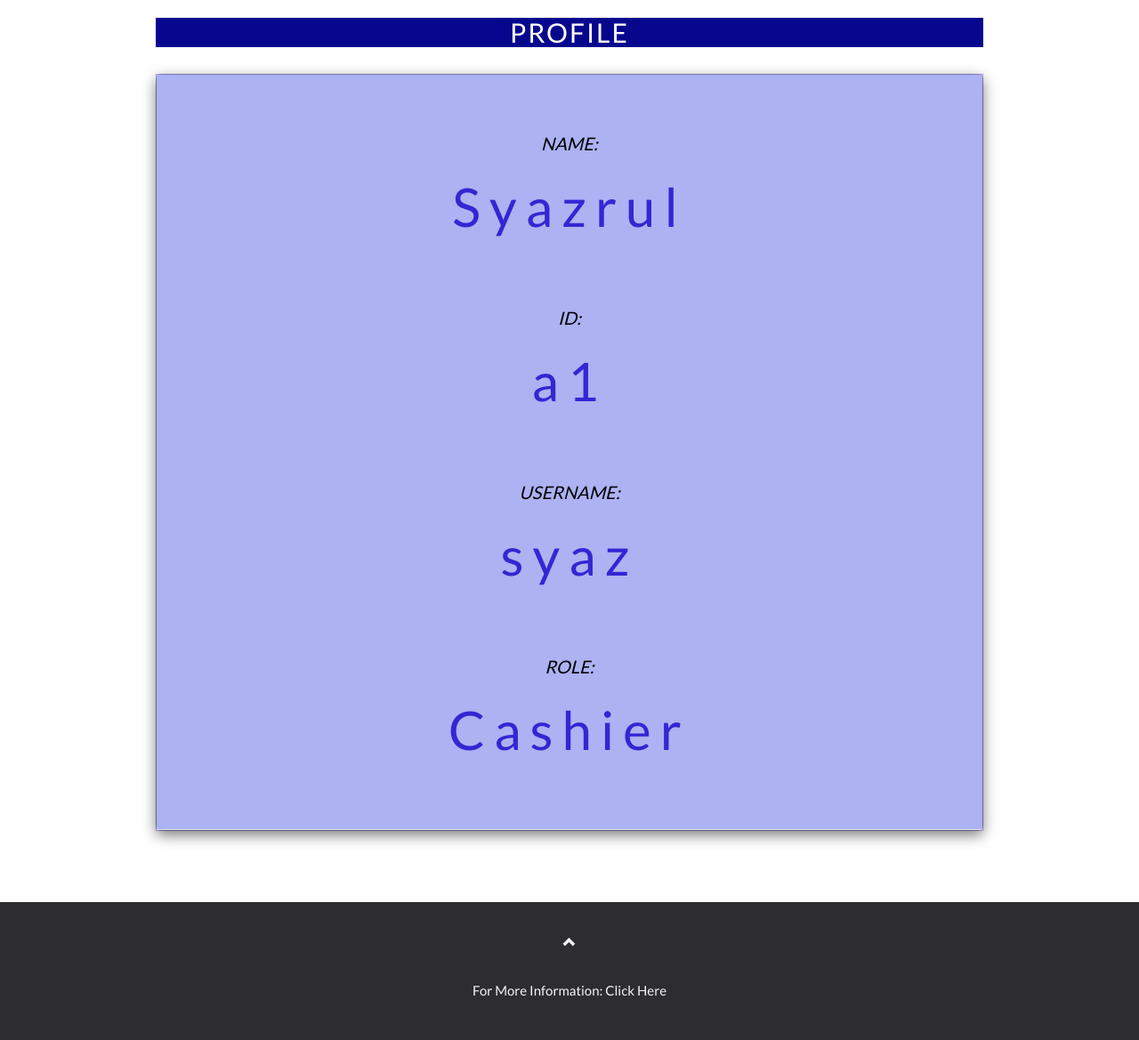
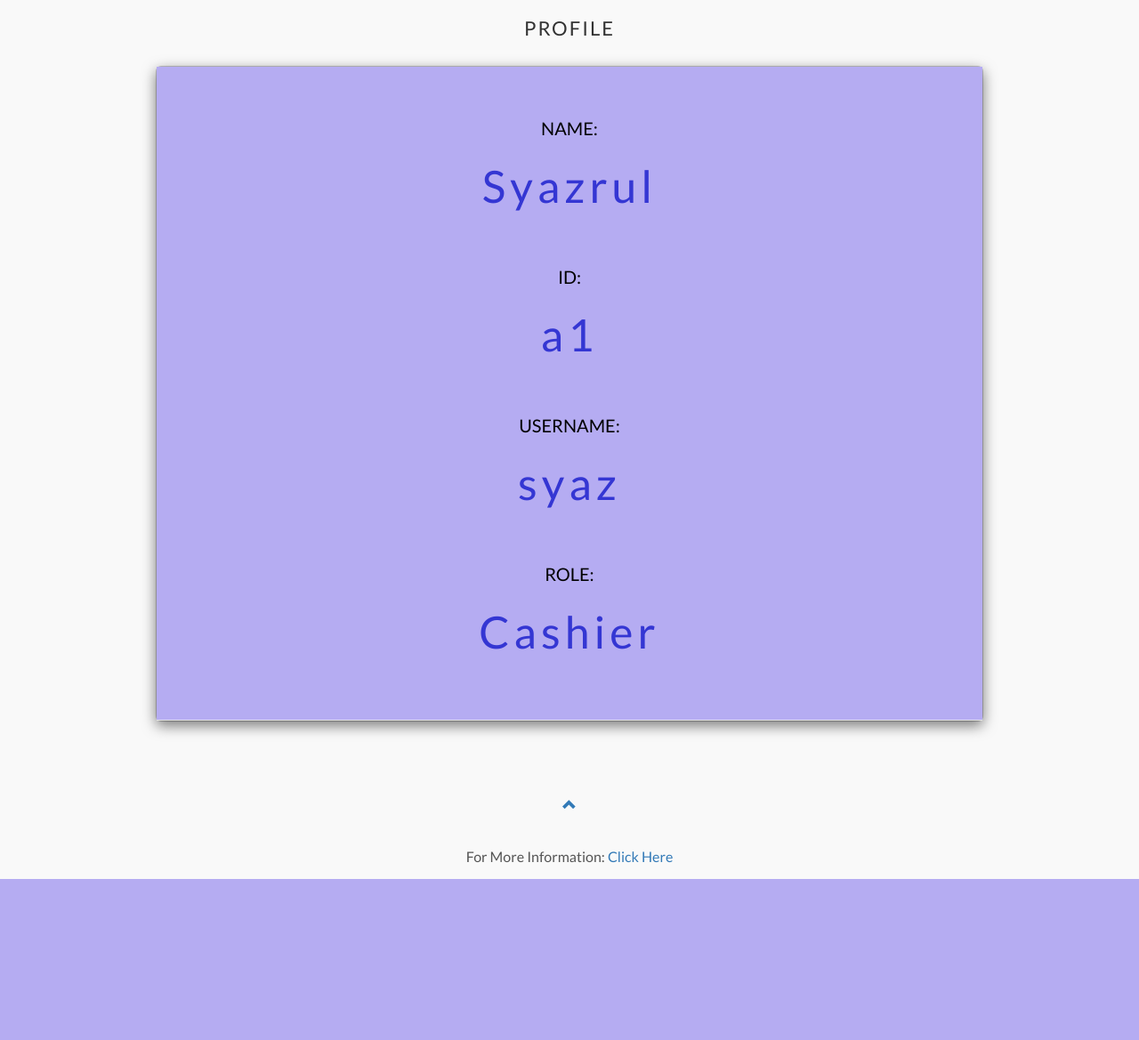
Before and after one commit to n-ayra/webdev_project, a PHP site: page /profileChef.php in a window 1280 px wide. Shown: the part 70-1239 px from the top of the page at 89% size. After the commit the page ends 1058 px from the top, so only its background shows below. Run offline with PHP 8.4, Linux system fonts and the light colour scheme; a user stored in the database is signed in; data comes from the database, SQL or seed files in the repository.

Commit message:
change layout

```diff
--- a/profileChef.php
+++ b/profileChef.php
@@ -18,95 +18,33 @@ session_start();
   <script src="https://maxcdn.bootstrapcdn.com/bootstrap/3.4.1/js/bootstrap.min.js"></script>
   <style>
  body {
-    font: 400 15px/1.8 Lato, sans-serif;
-    color: #777;
+  font: 400 16px/1.8 'Lato', sans-serif;
+  color: #555;
+  background-color: #f9f9f9;
+  margin: 0;
+  padding: 0;
 }
 
 h1 {
   margin: 20px;
-      letter-spacing: 10px;
-      font-size: 60px;
-      color:rgb(52, 38, 211);
-
+  letter-spacing: 5px;
+  font-size: 50px;
+  color: #3436d3;
 }
 
 h4 {
   margin: 10px 0 30px 0;
   letter-spacing: 2px;
-    font-size: 20px;
+  font-size: 22px;
+  color: #333;
 }
+
 .container {
     padding: 80px 120px;
     margin-left: auto;
     margin-right: auto;
+  }
 
-  }
-  .container-fluid {
-    margin-left: auto;
-    margin-right: auto;
-  }
-  .person {
-    border: 10px solid transparent;
-    margin-bottom: 25px;
-    width: 80%;
-    height: 80%;
-    opacity: 0.7;
-  }
-  .person:hover {
-    border-color: #f1f1f1;
-  }
-  @media (max-width: 600px) {
-    .carousel-caption {
-      display: none; /* Hide the carousel text when the screen is less than 600 pixels wide */
-    }
-  }
-  .bg-1 {
-    background:rgb(179, 172, 242);
-    color:rgb(7, 1, 118);
-
-  }
-  .bg-1 h3 {color: #fff;}
-  .bg-1 p {font-style: italic;}
-  .list-group-item:first-child {
-    border-top-right-radius: 0;
-    border-top-left-radius: 0;
-  }
-  .list-group-item:last-child {
-    border-bottom-right-radius: 0;
-    border-bottom-left-radius: 0;
-  }
-  .thumbnail {
-    padding: 0 0 15px 0;
-    border: none;
-    border-radius: 0;
-  }
-  .thumbnail p {
-    margin-top: 15px;
-    color: #555;
-  }
-  .btn {
-    padding: 10px 20px;
-    background-color:rgb(2, 3, 86);
-    color: #f1f1f1;
-    border-radius: 0;
-    transition: .2s;
-  }
-  .btn:hover, .btn:focus {
-    border: 1px solid #333;
-    background-color: #fff;
-    color: #000;
-  }
-  .modal-header, h4, .close {
-    background-color:rgb(7, 7, 142);
-    color: #fff !important;
-    text-align: center;
-    font-size: 30px;
-  }
-  .modal-header, .modal-body {
-    padding: 5px 5px;
-    height: auto;
-    background:rgb(172, 178, 242);
-  }
 .nav-tabs li a {
     color:rgb(0, 0, 0);
   }
@@ -132,42 +70,81 @@ session_start();
   .navbar-default .navbar-toggle {
     border-color: transparent;
   }
-  .open .dropdown-toggle {
+.footer {
+  background-color: #343a40;
+  color: #d6d6d6;
+  padding: 20px 0;
+  text-align: center;
+}
+
+.footer a {
+  color: #ffd700;
+}
+
+.footer a:hover {
+  text-decoration: underline;
+}
+
+.btn {
+  background-color: #3436d3;
   color: #fff;
-    background-color: #555 !important;
+  border: none;
+  padding: 10px 20px;
+  border-radius: 3px;
+  transition: all 0.3s ease-in-out;
 }
-  .dropdown-menu li a {
-    color: #000 !important;
+
+.btn:hover {
+  background-color: #2c2fb1;
 }
-  .dropdown-menu li a:hover {
-    background-color: red !important;
+
+table {
+  border-collapse: collapse;
+  width: 100%;
+  margin-top: 20px;
+  background-color: #fff;
 }
-  footer {
-    background-color: #2d2d30;
-    color: #f5f5f5;
-    padding: 32px;
+
+th {
+  background-color: #343a40;
+  color: #fff;
+  padding: 10px;
 }
-  footer a {
-    color: #f5f5f5;
+
+td {
+  padding: 10px;
+  text-align: left;
+  border-bottom: 1px solid #ddd;
 }
-  footer a:hover {
-    color: #777;
-    text-decoration: none;
+
+.thumbnail {
+  padding: 15px;
+  border: 1px solid #ddd;
+  border-radius: 4px;
 }
+
+.modal-header {
+  background-color:rgb(181, 172, 242);
+  color: #fff;
+  font-size: 20px;
+  padding: 15px;
+}
+
+.modal-body {
+  background-color: #f9f9f9;
+  padding: 20px;
+}
+
 .form-control {
-    border-radius: 0;
+  border-radius: 5px;
+  border: 1px solid #ced4da;
 }
+
 textarea {
-    resize: none;
+  resize: vertical;
+  border-radius: 5px;
 }
-  th {
-    background-color: brown;
-    color: black;
-  }
-  table, th, td {
-    border: 5px solid #fff;
-    width: 900px;
-  }
+
   </style>
 </head>
 <body id="muoWestern" data-spy="scroll" data-target=".navbar" data-offset="50">
```
Lines whose indentation alone changed are shown as unchanged.
